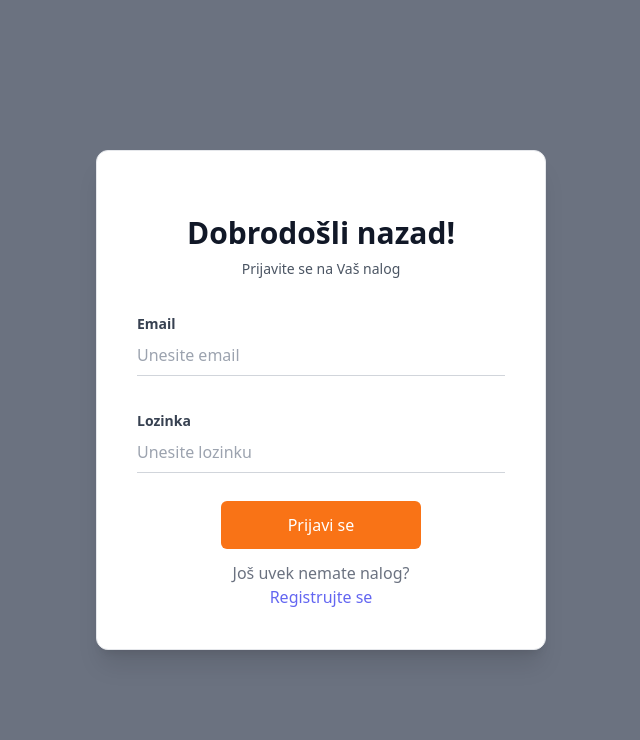
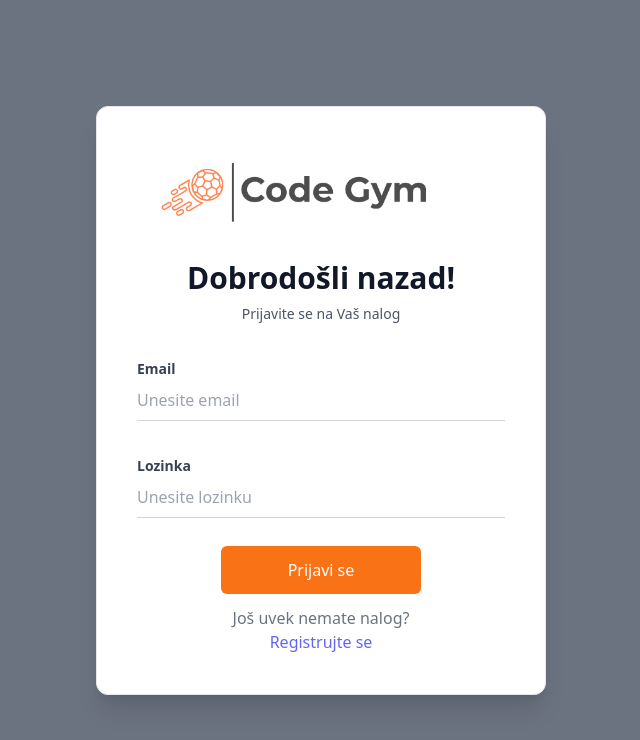
Before and after one commit to NikolinaPavkovic/TrainingApplication, a React (Create React App) app in the folder frontend/: page /login in a window 1280 px wide. Shown: the top 740 px of the page, without its empty margins (319-959 px from the left). Built offline with nearby package versions, Linux system fonts and the light colour scheme.

Commit message:
fix: added logo

```diff
--- a/frontend/src/components/pages/loginPage.js
+++ b/frontend/src/components/pages/loginPage.js
@@ -1,10 +1,12 @@
 import React from 'react';
+import Logo from '../../assets/logo.jpg'
 
 const Login = () => {
     return(
         <div class='max-w-[1240] min-h-screen flex items-center justify-center px-4 sm:px-6 lg:px-8 bg-gray-500'>
 	        <div class='max-w-[450px] w-full p-10 bg-white rounded-xl z-10 shadow-xl border'>
-		        <div class='text-center'>
+            <img src={Logo} alt='Code gym' />
+                <div class='text-center'>
 			        <h2 class='mt-6 text-3xl font-bold text-gray-900'>Dobrodošli nazad!</h2>
 			        <p class='mt-2 text-sm text-gray-600'>Prijavite se na Vaš nalog</p>
 		        </div>
--- a/frontend/src/components/pages/registerPage.js
+++ b/frontend/src/components/pages/registerPage.js
@@ -1,10 +1,12 @@
 import React from 'react';
+import Logo from '../../assets/logo.jpg'
 
 const Register = () => {
     return (
         <div class='max-w-[1240] min-h-screen flex items-center justify-center px-4 sm:px-6 lg:px-8 py-5 bg-gray-500'>
 	        <div class='max-w-[450px] w-full p-10 bg-white rounded-xl z-10 shadow-xl border'>
-		        <div class='text-center'>
+            <img src={Logo} alt='Code gym' />
+                <div class='text-center'>
 			        <h2 class='mt-6 text-3xl font-bold text-gray-900'>Registruj se</h2>
 		        </div>
                 <form class='mt-8'>
```
